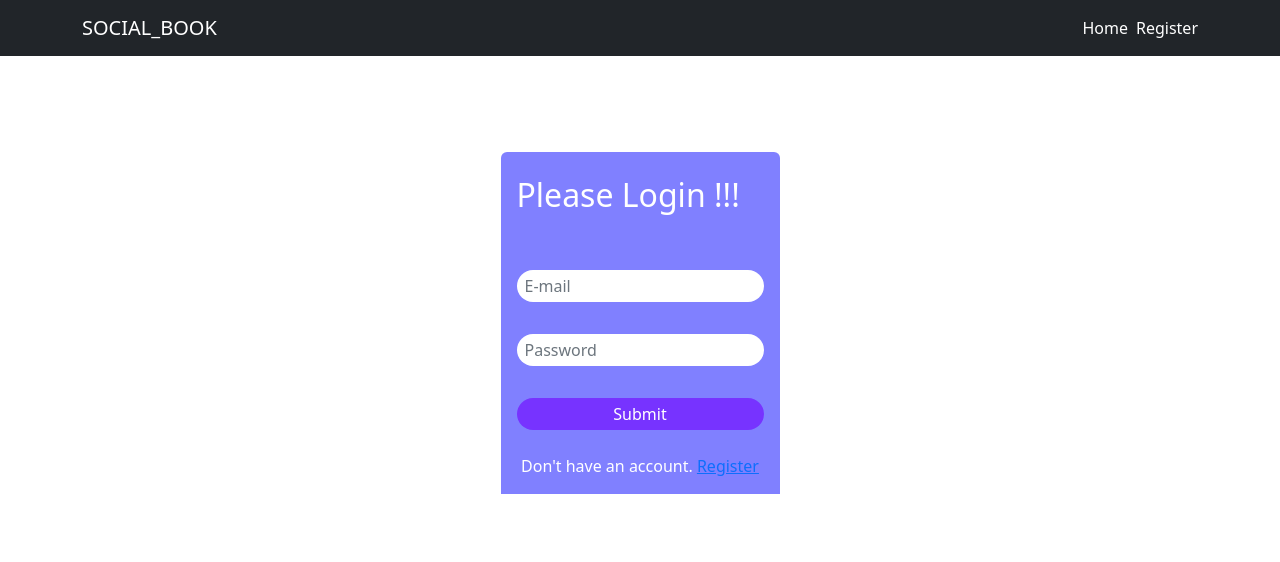
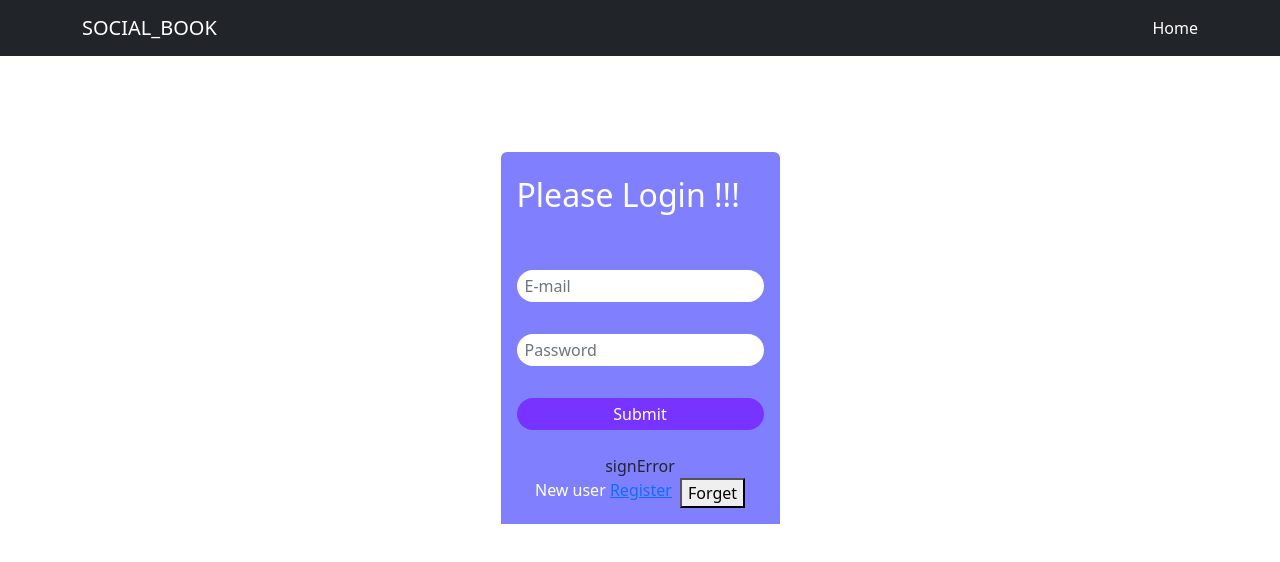
Before and after one commit to minhazpro3/social-book-client, a React (Create React App) app: page / in a window 1280 px wide. Shown: the top 562 px of the page. Built offline with nearby package versions, Linux system fonts and the light colour scheme; no server answers.

Commit message:
authention

```diff
--- a/package.json
+++ b/package.json
@@ -7,10 +7,13 @@
     "@testing-library/react": "^13.4.0",
     "@testing-library/user-event": "^13.5.0",
     "bootstrap": "^5.2.3",
+    "firebase": "^9.14.0",
     "react": "^18.2.0",
     "react-bootstrap": "^2.6.0",
     "react-dom": "^18.2.0",
+    "react-firebase-hooks": "^5.1.1",
     "react-hook-form": "^7.39.7",
+    "react-router": "^6.4.3",
     "react-router-dom": "^6.4.3",
     "react-scripts": "5.0.1",
     "web-vitals": "^2.1.4"
--- a/src/App.js
+++ b/src/App.js
@@ -1,23 +1,38 @@
 import { BrowserRouter, Routes, Route } from "react-router-dom";
 import "./App.css";
 import NavBar from "./components/NavBar";
+import Forget from "./pages/Forget";
 
 import Home from "./pages/Home";
 import { Login } from "./pages/Login";
 import NotFound from "./pages/NotFound";
 import Register from "./pages/Register";
 
+import useFirebase from "./Hooks/useFirebase";
+import PrivateRoute from "./privateRoute/PrivateRoute";
+
 function App() {
   return (
+    <useFirebase>
       <BrowserRouter>
         <NavBar />
         <Routes>
           <Route path="/" element={<Login />} />
-        <Route path="home" element={<Home />} />
+
           <Route path="register" element={<Register />} />
+          <Route
+            path="home"
+            element={
+              <PrivateRoute>
+                <Home />
+              </PrivateRoute>
+            }
+          />
+          <Route path="forget-password" element={<Forget />} />
           <Route path="*" element={<NotFound />} />
         </Routes>
       </BrowserRouter>
+    </useFirebase>
   );
 }
 
--- /dev/null
+++ b/src/Hooks/AuthProvider.js
@@ -0,0 +1,15 @@
+import React, { createContext } from "react";
+import { initializeFirebaseApp } from "./firebase_config";
+
+import useFirebase from "./useFirebase";
+
+export const authContext = createContext();
+initializeFirebaseApp();
+const AuthProvider = ({ children }) => {
+  const allContext = useFirebase();
+  return (
+    <authContext.Provider value={allContext}>{children}</authContext.Provider>
+  );
+};
+
+export default AuthProvider;
--- /dev/null
+++ b/src/Hooks/firebase_config.js
@@ -0,0 +1,16 @@
+import { initializeApp } from "firebase/app";
+
+const firebaseConfig = {
+  apiKey: "AIzaSyACix8NLNgiS7GzQNxXab8cHct3B3ECdDM",
+  authDomain: "social-book-8d543.firebaseapp.com",
+  projectId: "social-book-8d543",
+  storageBucket: "social-book-8d543.appspot.com",
+  messagingSenderId: "672516982870",
+  appId: "1:672516982870:web:a7ae17654b524277e693f7",
+  measurementId: "G-PVF59V1719",
+};
+
+// initialize firebase
+export const initializeFirebaseApp = () => {
+  initializeApp(firebaseConfig);
+};
--- /dev/null
+++ b/src/Hooks/useAuth.js
@@ -0,0 +1,8 @@
+import React, { useContext } from "react";
+import { authContext } from "./AuthProvider";
+
+const useAuth = () => {
+  return useContext(authContext);
+};
+
+export default useAuth;
--- /dev/null
+++ b/src/Hooks/useFirebase.js
@@ -0,0 +1,79 @@
+import React from "react";
+import { useState, useEffect } from "react";
+import {
+  getAuth,
+  sendPasswordResetEmail,
+  createUserWithEmailAndPassword,
+  onAuthStateChanged,
+  signOut,
+  signInWithEmailAndPassword,
+  updateProfile,
+} from "firebase/auth";
+
+const useFirebase = () => {
+  const auth = getAuth();
+  const [user, setUser] = useState({});
+  const [isLoading, setIsLoading] = useState(true);
+
+  // create user
+  const createUser = (email, password) => {
+    return createUserWithEmailAndPassword(auth, email, password);
+  };
+
+  // login email and password
+  const loginEmailPassword = (email, password) => {
+    return signInWithEmailAndPassword(auth, email, password);
+  };
+
+  // onAuthStateChange
+  useEffect(() => {
+    const unsubscribe = onAuthStateChanged(auth, (user) => {
+      if (user) {
+        setUser(user);
+      } else {
+        setUser({});
+      }
+      setIsLoading(false);
+    });
+    return () => unsubscribe();
+  }, [user?.displayName]);
+
+  // updateName
+  const updateName = (name) => {
+    updateProfile(auth.currentUser, {
+      displayName: name,
+    })
+      .then(() => {
+        window.location.reload();
+      })
+      .catch((error) => {});
+  };
+
+  // user logout
+  const logOut = () => {
+    signOut(auth)
+      .then(() => {})
+      .catch((error) => {});
+  };
+
+  // reset password
+  const resetPassword = async (email) => {
+    await sendPasswordResetEmail(auth, email).then(() => {
+      console.log("sent ");
+    });
+  };
+
+  return {
+    user,
+    isLoading,
+    setUser,
+    createUser,
+    logOut,
+    updateName,
+    loginEmailPassword,
+    setIsLoading,
+    resetPassword,
+  };
+};
+
+export default useFirebase;
--- a/src/components/NavBar.js
+++ b/src/components/NavBar.js
@@ -1,8 +1,10 @@
-import React from "react";
-import { Container, Nav, Navbar } from "react-bootstrap";
+import React, { useState } from "react";
+import { Button, Container, Nav, Navbar } from "react-bootstrap";
 import { Link } from "react-router-dom";
+import useFirebase from "./../Hooks/useFirebase";
 
 const NavBar = () => {
+  const { user, logOut } = useFirebase();
   return (
     <div>
       <Navbar collapseOnSelect expand="lg" bg="dark">
@@ -17,12 +19,11 @@ const NavBar = () => {
               <Link to="home" className="text-white text-decoration-none ms-2">
                 Home
               </Link>
-              <Link
-                to="register"
-                className="text-white text-decoration-none ms-2"
-              >
-                Register
-              </Link>
+              {user.email && (
+                <button onClick={logOut} className=" text-decoration-none ms-2">
+                  Logout
+                </button>
+              )}
             </Nav>
           </Navbar.Collapse>
         </Container>
--- /dev/null
+++ b/src/pages/Forget.js
@@ -0,0 +1,52 @@
+import React from "react";
+import { useForm } from "react-hook-form";
+import { Link, useNavigate } from "react-router-dom";
+
+import { Spinner } from "react-bootstrap";
+
+const Forget = () => {
+  const { register, handleSubmit, reset } = useForm();
+  const onSubmit = async (data) => {};
+
+  return (
+    <div className="container mt-5 ">
+      <div className="d-flex justify-content-center">
+        <div
+          className="my-5  d-inline-block rounded-top"
+          style={{ backgroundColor: "#8080ff" }}
+        >
+          <h2 className="text-white py-4 px-3">
+            If you want <br /> forget password
+          </h2>
+          <form onSubmit={handleSubmit(onSubmit)}>
+            <div className="py-4 px-3">
+              <input
+                className=" w-100 my-2 rounded-pill px-2 border-0 py-1 form-control bg-muted "
+                {...register("email")}
+                required
+                placeholder="Enter used email"
+                type="email"
+              />
+              <br />
+
+              <input
+                style={{ backgroundColor: "#7733ff" }}
+                className="w-100  text-white rounded-pill px-2 border-0 py-1 form-control bg-muted"
+                type="submit"
+              />
+            </div>
+          </form>
+
+          <div className="d-flex justify-content-center">
+            {" "}
+            <p className="text-white">
+              Remember password. <Link to="/">Login</Link>
+            </p>
+          </div>
+        </div>
+      </div>
+    </div>
+  );
+};
+
+export default Forget;
--- a/src/pages/Home.js
+++ b/src/pages/Home.js
@@ -1,6 +1,9 @@
 import React from "react";
+import useFirebase from "./../Hooks/useFirebase";
 
 const Home = () => {
+  const { user } = useFirebase();
+  console.log(user);
   return <div>Home</div>;
 };
 
--- a/src/pages/Login.js
+++ b/src/pages/Login.js
@@ -1,12 +1,39 @@
-import React from "react";
+import React, { useState } from "react";
 import { useForm } from "react-hook-form";
-import { Link } from "react-router-dom";
+import { Link, useLocation, useNavigate } from "react-router-dom";
+
+import { Spinner } from "react-bootstrap";
+import useFirebase from "../Hooks/useFirebase";
 
 export const Login = () => {
+  const { setUser, setIsLoading, loginEmailPassword, resetPassword } =
+    useFirebase();
   const { register, handleSubmit, reset } = useForm();
+  const navigate = useNavigate();
+  const location = useLocation();
+  const url = location.state?.from || "/home";
+  const [warning, setWarning] = useState(false);
   const onSubmit = async (data) => {
-    console.log(data);
+    await loginEmailPassword(data.email, data.password)
+      .then((userCredential) => {
+        setUser(userCredential.user);
+        navigate(url);
+        setIsLoading(true);
+      })
+      .catch((error) => {
+        setWarning(true);
+      })
+      .finally(() => setIsLoading(false));
   };
+
+  const resetPass = (user) => {
+    console.log(user.email);
+    resetPassword(user.email);
+  };
+
+  // <div className="d-flex justify-content-center my-5 py-5">
+  //     <Spinner animation="grow" />
+  //   </div>
   return (
     <div className="container mt-5 ">
       <div className="d-flex justify-content-center">
@@ -42,10 +69,16 @@ export const Login = () => {
               />
             </div>
           </form>
+          <div className="d-flex justify-content-center">{"signError"}</div>
           <div className="d-flex justify-content-center">
             {" "}
             <p className="text-white">
-              Don't have an account. <Link to="register">Register</Link>
+              New user <Link to="register">Register</Link>
+            </p>
+            <p className="text-white ms-2 ">
+              <button onClick={resetPass} to="forget-password" className=" ">
+                Forget
+              </button>
             </p>
           </div>
         </div>
--- a/src/pages/Register.js
+++ b/src/pages/Register.js
@@ -1,11 +1,36 @@
-import React from "react";
+import React, { useState } from "react";
 import { useForm } from "react-hook-form";
-import { Link } from "react-router-dom";
+import { Link, useLocation, useNavigate } from "react-router-dom";
+
+import { Spinner } from "react-bootstrap";
+import useAuth from "./../Hooks/useAuth";
+import useFirebase from "./../Hooks/useFirebase";
 
 const Register = () => {
   const { register, handleSubmit, reset } = useForm();
+  const { user, setUser, createUser, updateName, setIsLoading } = useFirebase();
+  const [warning, setWarning] = useState(true);
+  const navigate = useNavigate();
+  const location = useLocation();
+  const url = location.state?.from || "/home";
   const onSubmit = async (data) => {
-    console.log(data);
+    if (data.password === data.password2) {
+      await createUser(data.email, data.password)
+        .then((userCredential) => {
+          // setUser(userCredential.user);
+
+          console.log(userCredential.user);
+          navigate(url);
+          setIsLoading(true);
+        })
+        .catch((error) => {
+          setWarning(false);
+        })
+        .finally(() => setIsLoading(false));
+    } else {
+      setWarning(false);
+    }
+    updateName(data.name);
   };
   return (
     <div className="container  ">
@@ -57,7 +82,18 @@ const Register = () => {
                 type="submit"
               />
             </div>
+            {"formError" ? (
+              <div className="d-flex justify-content-center">
+                {" "}
+                <small className=" text-uppercase text-danger px-2 py-2 text-center">
+                  Doesn't match password
+                </small>
+              </div>
+            ) : (
+              ""
+            )}
           </form>
+          <div className="d-flex justify-content-center"> </div>
           <div className="d-flex justify-content-center">
             {" "}
             <p className="text-white">
--- /dev/null
+++ b/src/privateRoute/PrivateRoute.js
@@ -0,0 +1,23 @@
+import React from "react";
+import { Navigate, useLocation } from "react-router-dom";
+import useAuth from "./../Hooks/useAuth";
+import useFirebase from "./../Hooks/useFirebase";
+
+const PrivateRoute = ({ children, ...rest }) => {
+  const { user, isLoading } = useFirebase();
+  const location = useLocation();
+
+  if (isLoading) {
+    return (
+      <div>
+        <h5>Loading</h5>
+      </div>
+    );
+  }
+  if (user?.email) {
+    return children;
+  }
+  return <Navigate to="/" state={{ from: location }} />;
+};
+
+export default PrivateRoute;
```
Also changed, not shown: 1 other file (tests, documents, lock files or other folders). Lines whose indentation alone changed are shown as unchanged.
